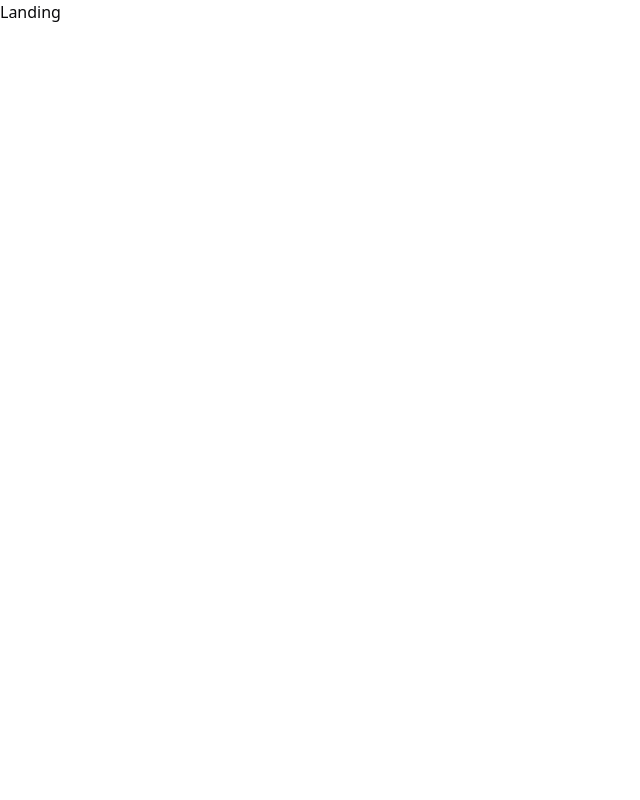
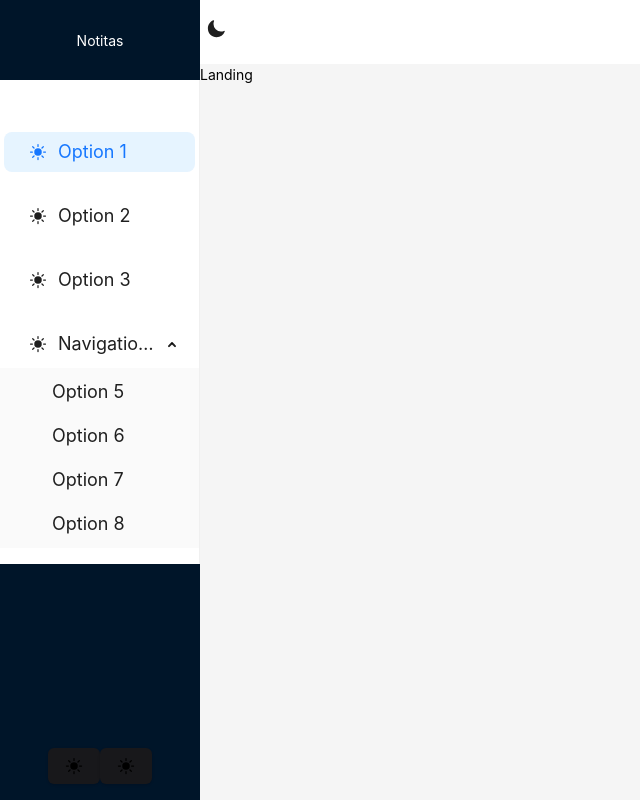
Before and after one commit to zchelalo/notitas_ui, a React (Vite) app: page /landing in a window 1280 px wide. Shown: the whole page, without its empty margins (0-640 px from the left). Built offline with nearby package versions, Linux system fonts and the light colour scheme.

Commit message:
add: navbar

```diff
--- a/package.json
+++ b/package.json
@@ -14,6 +14,7 @@
     "@radix-ui/react-icons": "^1.3.0",
     "@radix-ui/react-slot": "^1.0.2",
     "@radix-ui/react-toast": "^1.1.5",
+    "antd": "^5.17.2",
     "class-variance-authority": "^0.7.0",
     "clsx": "^2.1.1",
     "i18next": "^23.11.4",
@@ -24,6 +25,7 @@
     "react-dom": "^18.2.0",
     "react-i18next": "^14.1.1",
     "react-router-dom": "^6.23.1",
+    "react-sidebar": "^3.0.2",
     "tailwind-merge": "^2.3.0",
     "tailwindcss-animate": "^1.0.7"
   },
--- /dev/null
+++ b/src/components/Navbar/Data.jsx
@@ -0,0 +1,46 @@
+import {
+  SunIcon
+} from '@heroicons/react/24/solid'
+
+const items = [
+  {
+    key: "1",
+    icon: <SunIcon className='w-5' />,
+    label: "Option 1",
+  },
+  {
+    key: "2",
+    icon: <SunIcon className='w-5' />,
+    label: "Option 2",
+  },
+  {
+    key: "3",
+    icon: <SunIcon className='w-5' />,
+    label: "Option 3",
+  },
+  {
+    key: "sub1",
+    label: "Navigation One",
+    icon: <SunIcon className='w-5' />,
+    children: [
+      {
+        key: "5",
+        label: "Option 5",
+      },
+      {
+        key: "6",
+        label: "Option 6",
+      },
+      {
+        key: "7",
+        label: "Option 7",
+      },
+      {
+        key: "8",
+        label: "Option 8",
+      }
+    ],
+  }
+];
+
+export { items }
--- /dev/null
+++ b/src/components/Navbar/MenuList.jsx
@@ -0,0 +1,28 @@
+import { useState } from 'react'
+
+import { items } from '@/components/Navbar/Data'
+
+import { Menu } from 'antd'
+
+function MenuList({ tema }) {
+  const [openKeys, setOpenKeys] = useState(['sub1'])
+
+  const onOpenChange = (openKeys) => {
+    setOpenKeys([openKeys.pop()])
+  }
+
+  return (
+      <Menu
+        defaultSelectedKeys={['1']}
+        defaultOpenKeys={['sub1']}
+        mode='inline'
+        theme={tema}
+        items={items}
+        className='flex flex-col text-lg relative gap-4 pt-8'
+        onOpenChange={onOpenChange}
+        openKeys={openKeys}
+      />
+  )
+}
+
+export { MenuList }
--- /dev/null
+++ b/src/components/Navbar/Navbar.css
@@ -0,0 +1,21 @@
+.sider {
+  overflow-y: auto;
+}
+
+.navbar-botones--collapsed {
+  display: flex;
+  flex-direction: column;
+  align-items: center;
+  justify-content: center;
+  font-size: 1rem;
+  padding: 1rem 0;
+}
+
+.navbar-botones--uncollapsed {
+  display: flex;
+  flex-direction: row;
+  align-items: center;
+  justify-content: center;
+  font-size: 1rem;
+  padding: 1rem 0;
+}
--- /dev/null
+++ b/src/components/Navbar/index.jsx
@@ -0,0 +1,73 @@
+import { useState } from 'react'
+
+import { Layout, Button as MenuButton, theme } from 'antd'
+import { Button } from '@/components/ui/button'
+import { MenuList } from '@/components/Navbar/MenuList'
+
+import { SunIcon, MoonIcon } from '@heroicons/react/24/solid'
+
+import './Navbar.css'
+
+const { Header, Sider } = Layout
+
+function Navbar({
+  idioma,
+  tema,
+  handleChangeIdioma,
+  handleChangeTema,
+  children
+}) {
+  const [collapsed, setCollapsed] = useState(false)
+  const {
+    token: { colorBgContainer },
+  } = theme.useToken()
+
+  return (
+    <Layout>
+      <Sider
+        collapsed={collapsed}
+        collapsible
+        trigger={null}
+        theme={tema ? 'dark' : 'light'}
+        className='text-white sider'
+      >
+        <header className='flex h-[10vh] items-center justify-center text-white py-8'>
+          <span>
+            <h2>Notitas</h2>
+          </span>
+        </header>
+
+        <div className='flex flex-col justify-between h-[90vh]'>
+          <MenuList tema={tema} />
+          <footer className={`${collapsed === true ? 'navbar-botones--collapsed' : 'navbar-botones--uncollapsed'}`}>
+            <Button
+              onClick={() => handleChangeTema(tema === 'dark' ? 'light' : 'dark')}
+            >
+              {tema === 'dark' ? <MoonIcon className='text-black w-5' /> : <SunIcon className='text-black w-5' />}
+            </Button>
+            <Button
+              onClick={() => handleChangeTema(tema === 'dark' ? 'light' : 'dark')}
+            >
+              {tema === 'dark' ? <MoonIcon className='text-black w-5' /> : <SunIcon className='text-black w-5' />}
+            </Button>
+          </footer>
+        </div>
+      </Sider>
+      <Layout>
+        <Header style={{ padding: 0, background: colorBgContainer }}>
+          <MenuButton
+            type='text'
+            icon={collapsed ? <MoonIcon className='text-black w-5' /> : <MoonIcon className='text-black w-5' />}
+            className='toggle'
+            onClick={() => setCollapsed(!collapsed)}
+          />
+        </Header>
+        <main className='text-black'>
+          {children}
+        </main>
+      </Layout>
+    </Layout>
+  )
+}
+
+export { Navbar }
--- a/src/contexts/AuthContext/AuthRoute.jsx
+++ b/src/contexts/AuthContext/AuthRoute.jsx
@@ -10,7 +10,7 @@ function AuthRoute({ children }) {
   }
 
   if (!auth.usuario) {
-    return <Navigate to='/home' />
+    return <Navigate to='/landing' />
   }
 
   return children
--- a/src/contexts/AuthContext/index.jsx
+++ b/src/contexts/AuthContext/index.jsx
@@ -68,7 +68,7 @@ function AuthProvider({ children }) {
   const logout = () => {
     Cookies.remove('usuario')
     setUsuario(null)
-    navigate('/home')
+    navigate('/landing')
   }
 
   const auth = { usuario, usuarioVerificado, login, logout }
--- a/src/pages/App/index.jsx
+++ b/src/pages/App/index.jsx
@@ -7,7 +7,7 @@ import { useTema } from '@/hooks/useTema'
 import { Rutas } from '@/config/routes.jsx'
 
 import { Toaster } from '@/components/ui/toaster'
-// import { Navbar } from '@/components/Navbar'
+import { Navbar } from '@/components/Navbar'
 
 function App() {
   const routes = Rutas()
@@ -18,6 +18,12 @@ function App() {
 
   return (
     <div className='min-h-screen min-w-screen flex flex-col dark:bg-zinc-950'>
+      <Navbar
+        handleChangeIdioma={handleChangeIdioma}
+        handleChangeTema={handleChangeTema}
+        idioma={idioma}
+        tema={tema}
+      >
         <Routes>
           {routes && routes.map(route => {
 
@@ -37,15 +43,7 @@ function App() {
 
           })}
         </Routes>
-      {
-        auth.usuario &&
-        <Navbar
-          handleChangeIdioma={handleChangeIdioma}
-          handleChangeTema={handleChangeTema}
-          idioma={idioma}
-          tema={tema}
-        />
-      }
+      </Navbar>
       <Toaster />
     </div>
   )
```
Also changed, not shown: 1 other file (tests, documents, lock files or other folders). Lines whose indentation alone changed are shown as unchanged.
